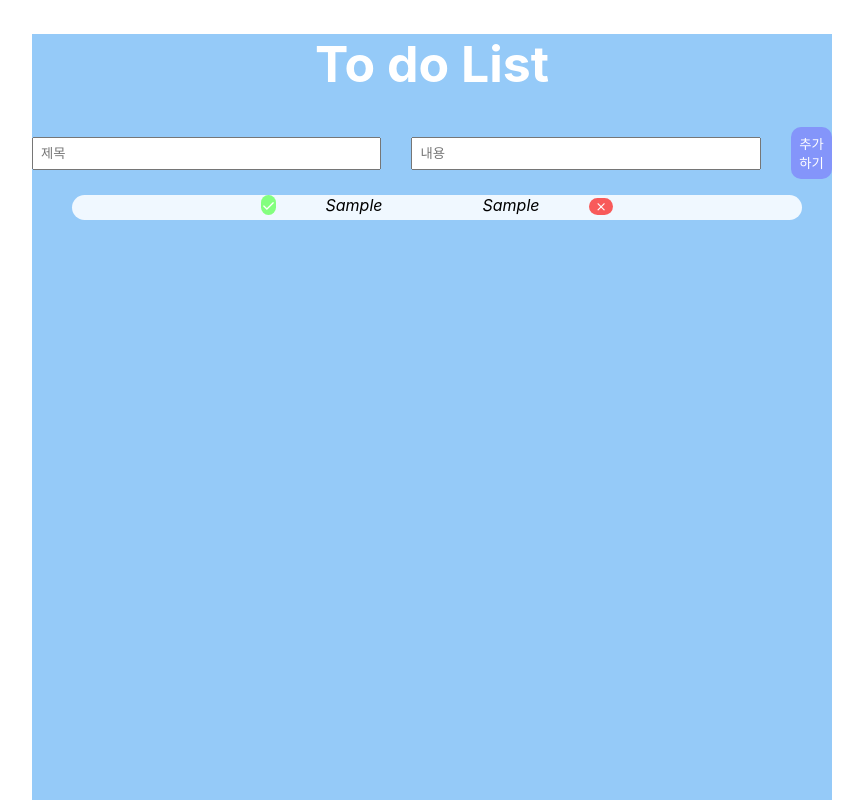
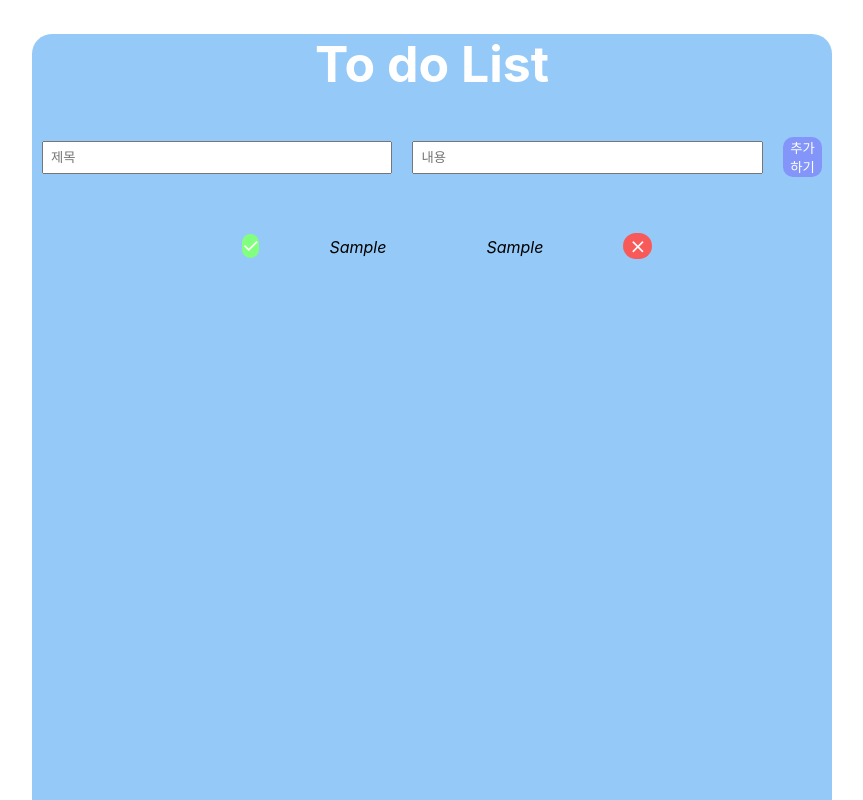
Before and after one commit to seoyeon-jung/react-todolist, a React (Create React App) app: page / in a window 1280 px wide. Both pictures are taken after typing "Sample", "Sample" into the empty fields and a click on the button "추가하기". Shown: the top 800 px of the page, without its empty margins (208-1071 px from the left). Built offline with nearby package versions, Linux system fonts and the light colour scheme.

Commit message:
style: scroll바 추가 / input css 수정

```diff
--- a/src/css/TodoInput.css
+++ b/src/css/TodoInput.css
@@ -8,7 +8,7 @@
   width: 600px;
   height: 15px;
   padding: 7px;
-  margin-right: 30px;
+  margin: 10px;
 }
 
 .submitBtn {
@@ -16,7 +16,7 @@
   border-radius: 10px;
   background-color: rgb(132, 149, 250);
   color: white;
-  padding: 7px;
+  margin: 10px;
 }
 
 .submitBtn:hover {
--- a/src/css/TodoList.css
+++ b/src/css/TodoList.css
@@ -1,12 +1,21 @@
 .TodoList {
   list-style: none;
+  overflow-y: scroll;
+  height: 800px;
 }
 
-.TodoList > li {
-  width: 730px;
+.TodoList::-webkit-scrollbar {
+  display: none;
+}
+
+.todoBox {
+  width: 700px;
   background-color: aliceblue;
   border-radius: 20px;
-  margin-bottom: 20px;
+}
+
+.title {
+  margin: 10px;
 }
 
 .done {
@@ -14,7 +23,12 @@
   border-radius: 20px;
   background-color: rgb(131, 255, 127);
   color: #fff;
-  margin-top: 10px;
+  margin: 20px;
+  font-size: 20px;
+}
+
+.done:hover {
+  transform: scale(1.2);
 }
 
 .text {
@@ -23,10 +37,11 @@
 
 .delBtn {
   border: none;
-  border-radius: 10px;
+  border-radius: 20px;
   background-color: rgb(248, 90, 90);
   color: #fff;
-  margin-bottom: 5px;
+  margin: 30px;
+  font-size: 20px;
 }
 
 .delBtn:hover {
--- a/src/css/Todos.css
+++ b/src/css/Todos.css
@@ -4,6 +4,7 @@
   background-color: rgb(149, 202, 248);
   text-align: center;
   margin: 0 auto;
+  border-radius: 20px;
 }
 
 .header {
```
